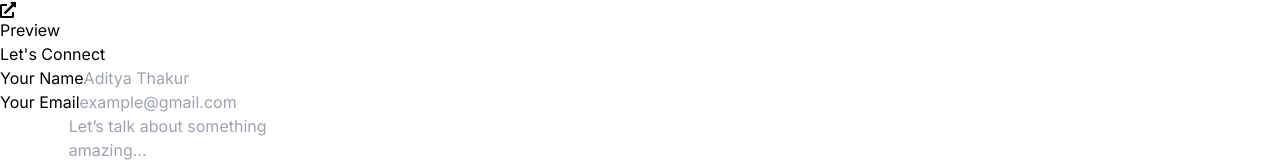
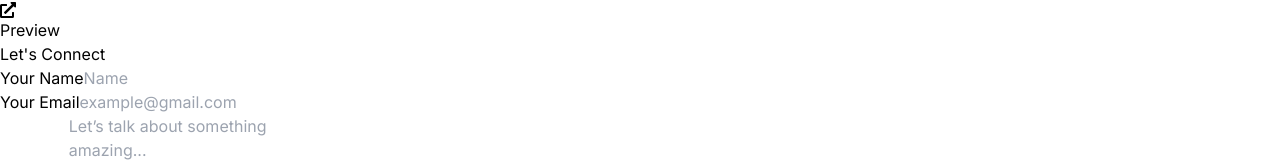
Before and after one commit to Adityabt/MyPortfolio, a React (Vite) app: page / in a window 1280 px wide. Shown: the part 3964-4126 px from the top of the page. Built offline with nearby package versions, Linux system fonts and the light colour scheme.

Commit message:
Update Contact.jsx

```diff
--- a/src/components/Contact.jsx
+++ b/src/components/Contact.jsx
@@ -72,7 +72,7 @@ const Contact = () => {
             <input
               type="text"
               name="from_name"
-              placeholder="Aditya Thakur"
+              placeholder="Name"
               required
               className="w-full rounded-md bg-neutral-900 p-4 text-sm font-medium text-purple-100 placeholder-purple-500 border border-purple-600/50 focus:outline-none focus:ring-2 focus:ring-purple-500"
             />
```
